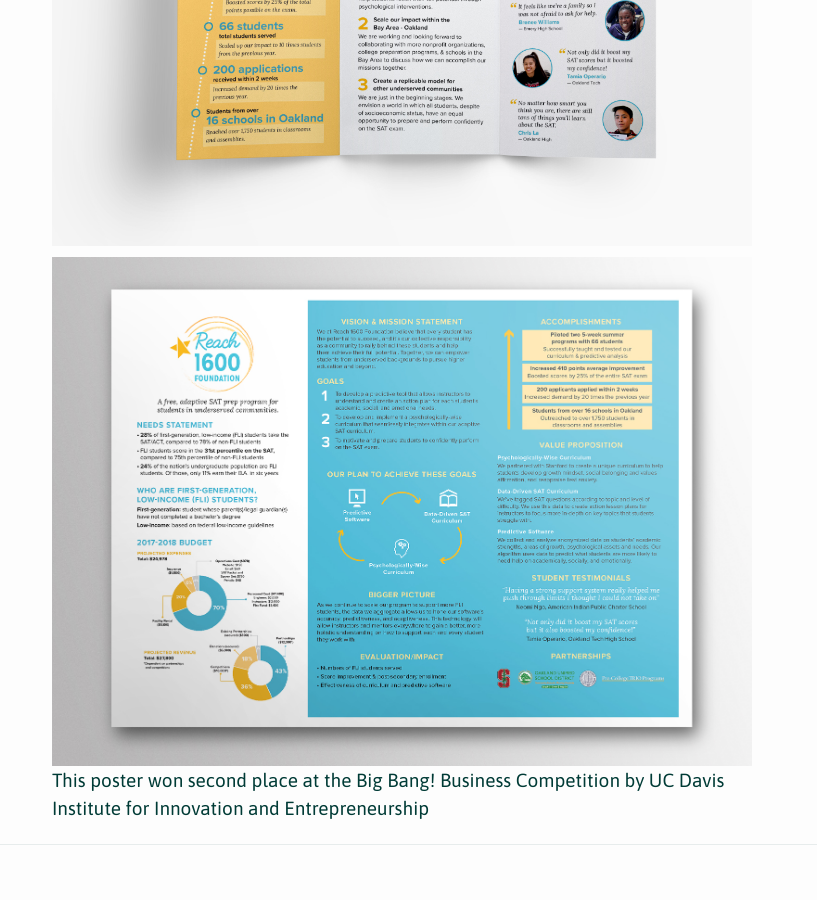
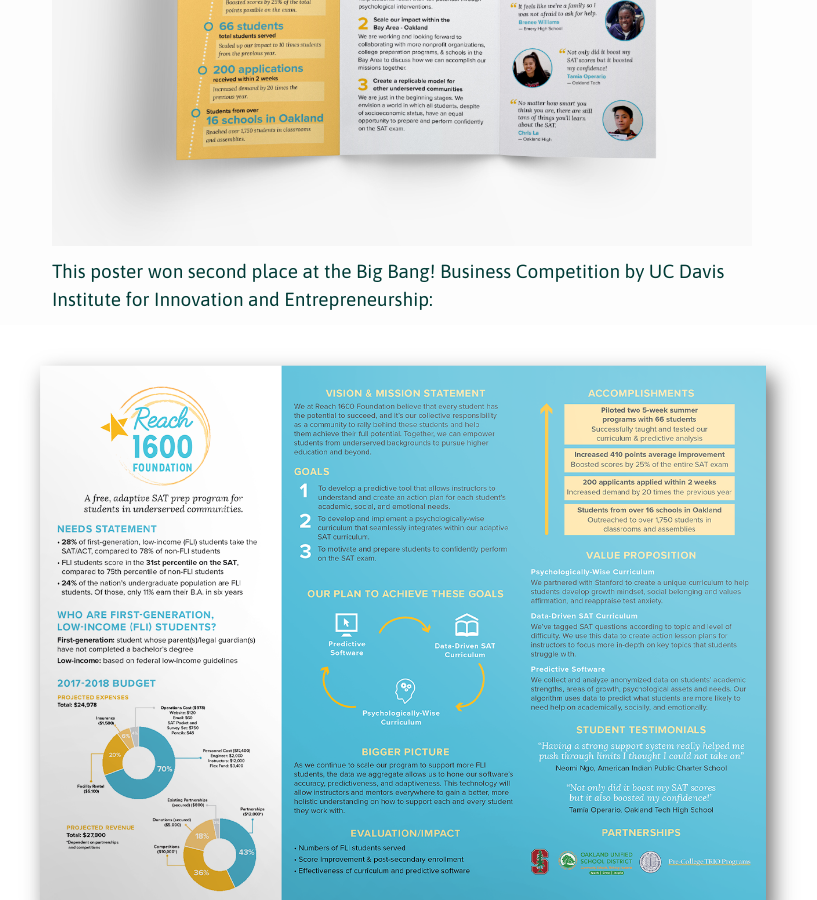
Before and after one commit to kmbrlygl/kmbrlygl.github.io, a Jekyll site: the page built from _posts/2016-09-17-reach1600.markdown, in a window 1280 px wide and 900 px high, scrolled down 4367 px. Shown: the whole window, without its empty margins (238-1055 px from the left). Built offline with Jekyll 4.4.1, drawn with Linux system fonts in a browser that asks for light colours.

Commit message:
Update photo for poster in Reach 1600

```diff
--- a/_posts/2016-09-17-reach1600.markdown
+++ b/_posts/2016-09-17-reach1600.markdown
@@ -47,5 +47,7 @@
 ![Reach 1600 brochure front](/assets/R1600_brochure2.jpg)
 ![Reach 1600 brochure back ](/assets/R1600_brochure.jpg)
 
+This poster won second place at the Big Bang! Business Competition by UC Davis Institute for Innovation and Entrepreneurship:
+<div style="width: 125%; margin-left: -4.5em;" markdown="1">
 ![Reach 1600 IT for Society Poster](/assets/R1600_IT-for-Society-Poster-Session_mock.png)
-This poster won second place at the Big Bang! Business Competition by UC Davis Institute for Innovation and Entrepreneurship
+</div>
```
Also changed, not shown: assets/R1600_IT-for-Society-Poster-Session_mock.png, 3 other files.
